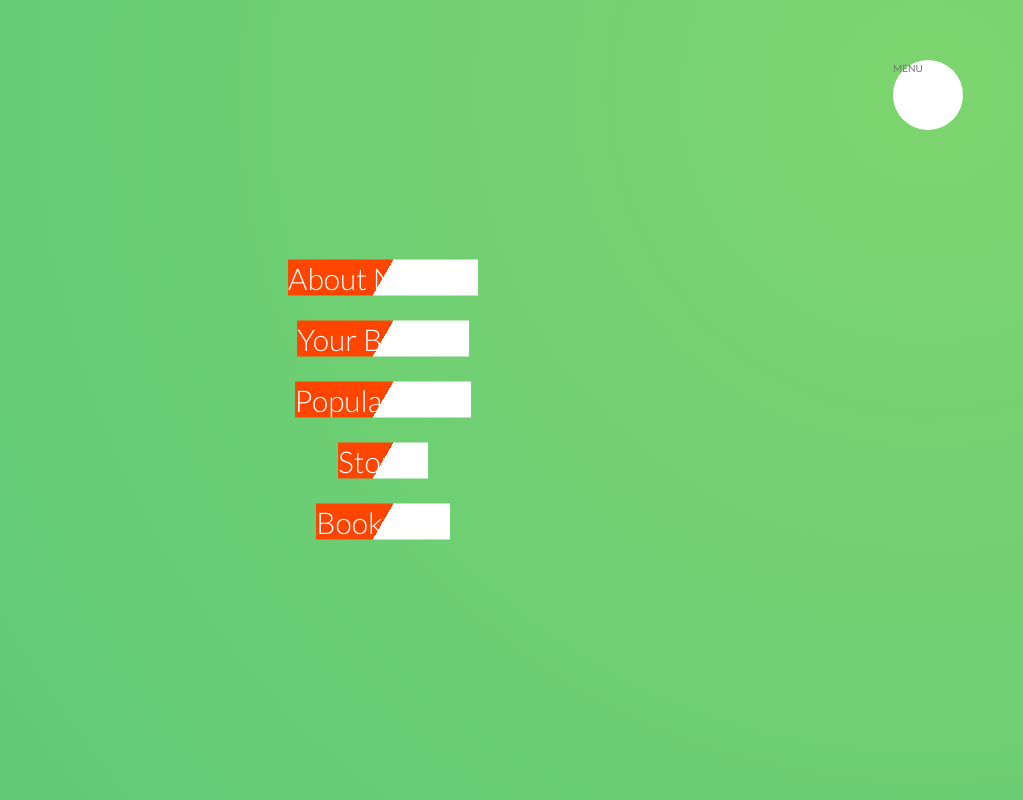
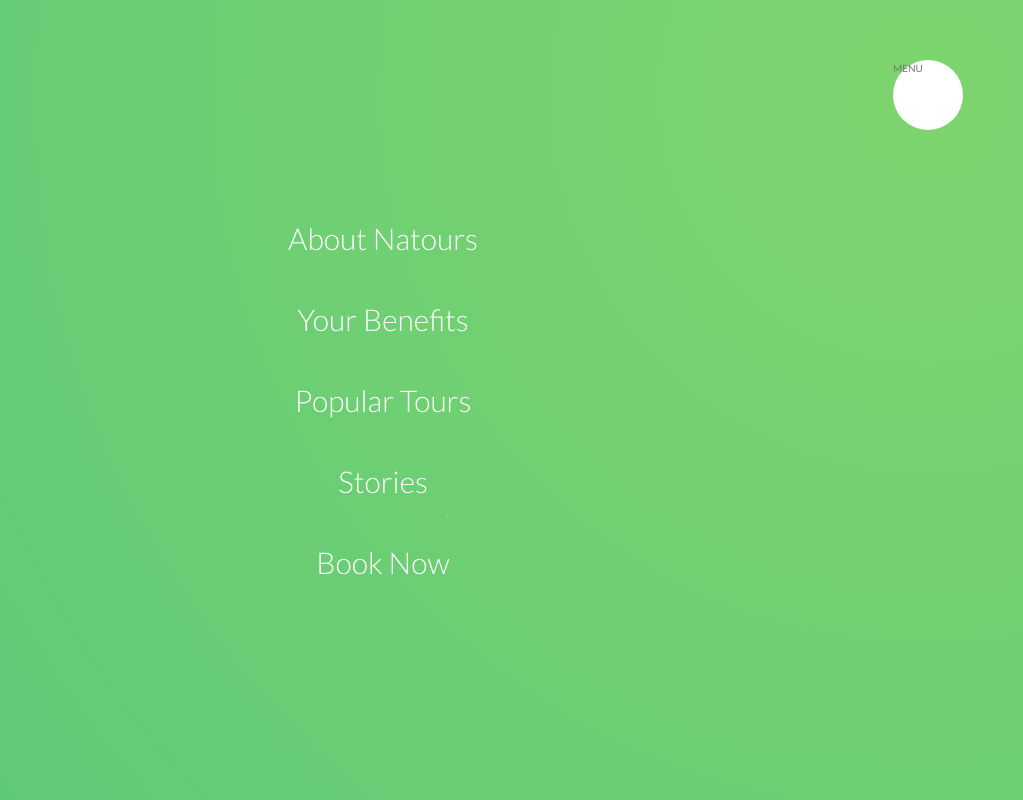
Before and after one commit to Bootcamptrack/1-natours, a website: page index.html in a window 1280 px wide. Shown: the top 800 px of the page, without its empty margins (257-1280 px from the left). Drawn offline with Linux system fonts and the light colour scheme.

Commit message:
Lesson 49 completed
Take special note on link background solutions

```diff
--- a/sass/layout/_navigation.scss
+++ b/sass/layout/_navigation.scss
@@ -1,9 +1,9 @@
-.navigation{
-  &__checkbox{
+.navigation {
+  &__checkbox {
     display: none;
+  }
 
-  }
-  &__button{
+  &__button {
     background-color: $color-white;
     height: 7rem;
     width: 7rem;
@@ -14,8 +14,7 @@
     z-index: 2000;
   }
 
-
-  &__background{
+  &__background {
     height: 6rem;
     width: 6rem;
     border-radius: 50%;
@@ -26,36 +25,49 @@
     z-index: 1000;
     transform: scale(80);
   }
-  &__nav{
+
+  &__nav {
     height: 100vh;
-    width:100%;
+    width: 100%;
     position: fixed;
     top: 0;
     right: 0;
     z-index: 1500;
+  }
 
-
-  }
-  &__list{
+  &__list {
     position: absolute;
     top: 50%;
     left: 50%;
     list-style: none;
     transform: translate(-50%,-50%);
     text-align: center;
+  }
 
+  &__item {
+    margin: 1rem;
   }
-  &__item{
-margin: 1rem;
 
-
-  }
-  &__link{
+  &__link {
+    &:link,
+    &:visited {
+      display: inline-block;
       text-decoration: none;
       font-size: 3rem;
       font-weight: 300;
+      padding: 1rem 2rem;
       color: $color-white;
       text-decoration: uppercase;
-    background-image: linear-gradient(120deg, orangered 0%, orangered 50%, $color-white 50%);
+      background-image: linear-gradient(120deg, transparent 0%, transparent 50%, $color-white 50%);
+      background-size: 230%;
+      transition: all .4s;
+    }
+
+    &:active,
+    &:hover {
+      background-position: 100%;
+      color: $color-primary;
+      transform: translateX(1rem);
     }
   }
+}
```
Also changed, not shown: css/style.css. Lines whose indentation alone changed are shown as unchanged.
